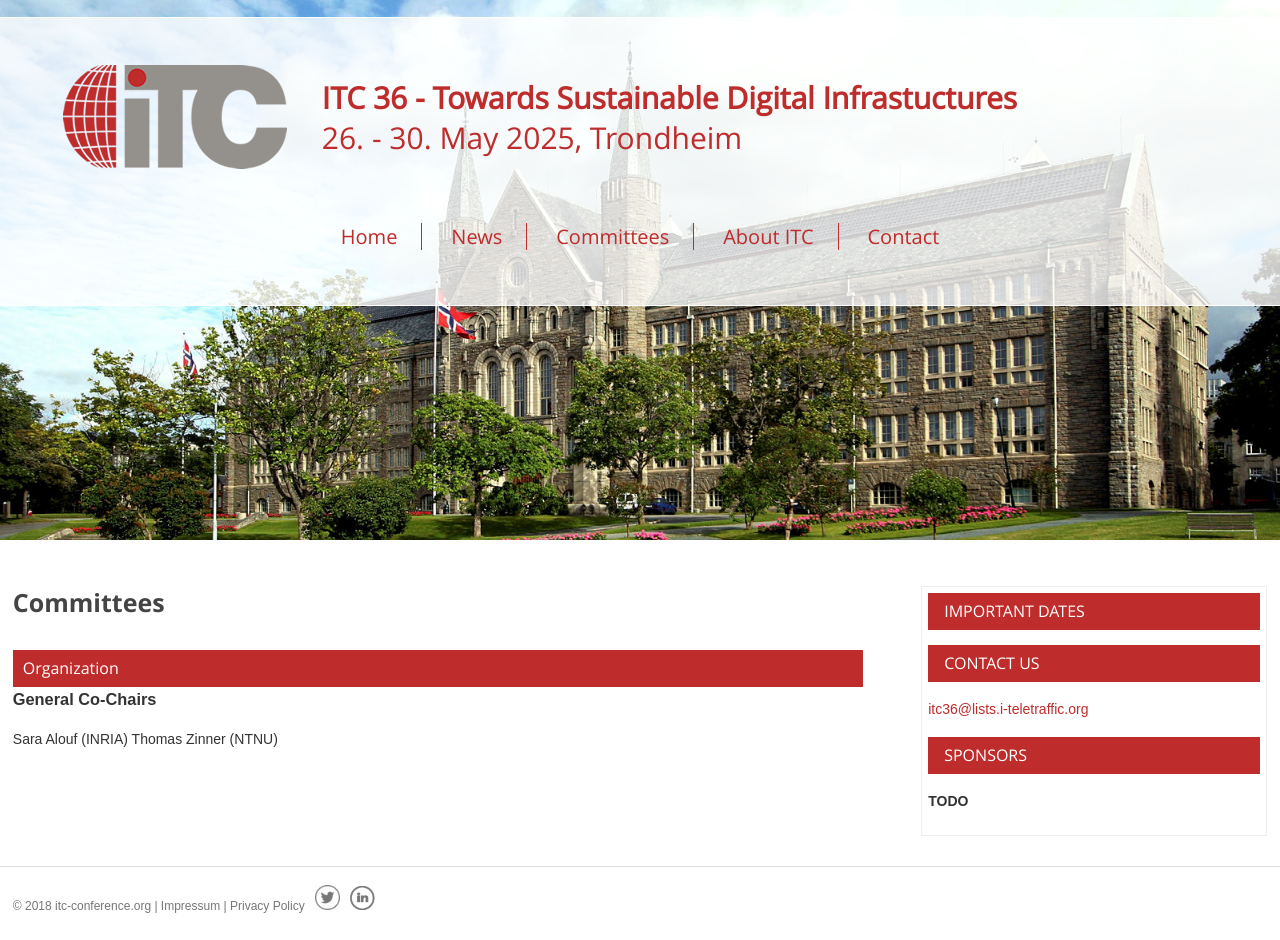
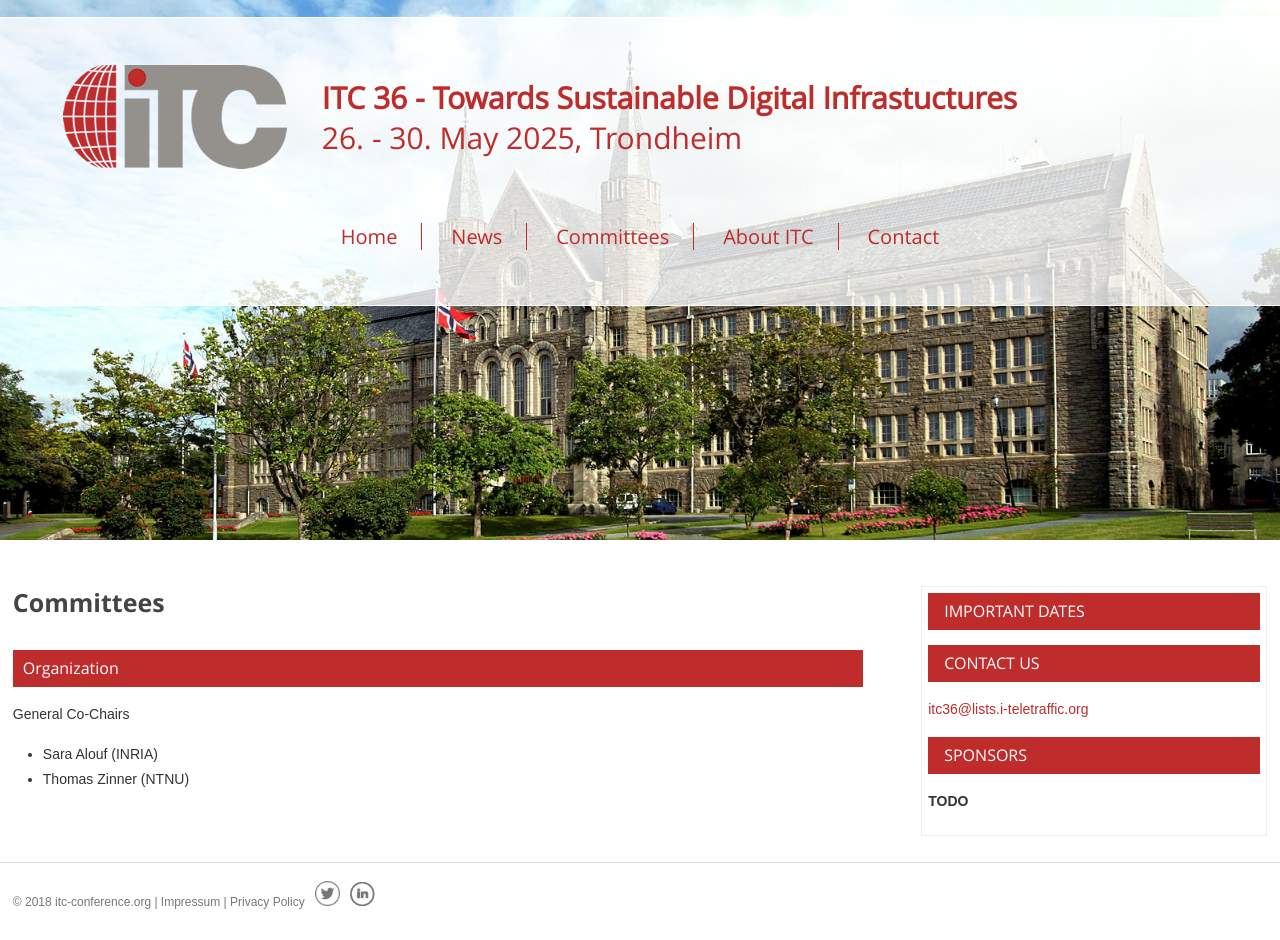
Before and after one commit to ohohlfeld/itc36, a Jekyll site: the page built from comittees.md, in a window 1280 px wide. Built offline with Jekyll 4.4.1, drawn with Linux system fonts in a browser that asks for light colours.

```diff
--- a/comittees.md
+++ b/comittees.md
@@ -8,6 +8,7 @@ menu-index: 5
 
 ## Organization
 
-### General Co-Chairs
-Sara Alouf (INRIA)
-Thomas Zinner (NTNU)
+General Co-Chairs
+
+  * Sara Alouf (INRIA)
+  * Thomas Zinner (NTNU)
```
